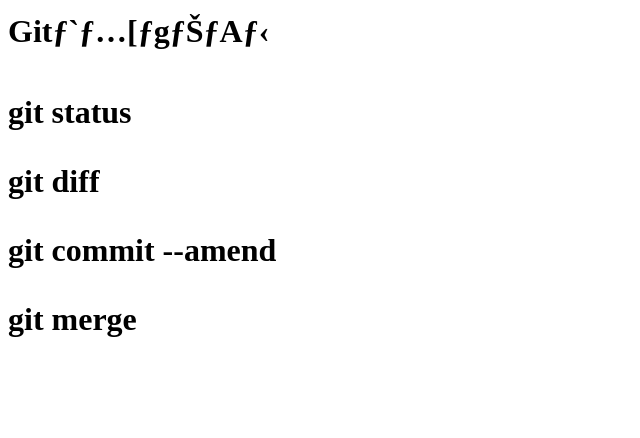
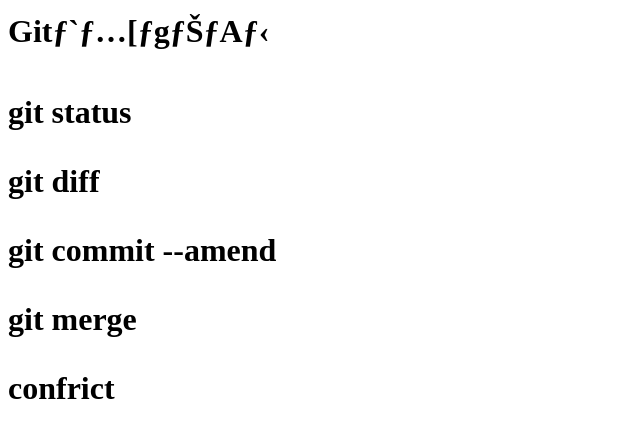
Before and after one commit to iwamako/tutorial, a plain HTML site: page index.html in a window 1280 px wide. Shown: the whole page, without its empty margins (0-640 px from the left). Drawn offline with Linux system fonts and the light colour scheme.

Commit message:
add confrict

```diff
--- a/index.html
+++ b/index.html
@@ -3,3 +3,4 @@
 <p>git diff<p>
 <p>git commit --amend<p>
 <p>git merge<p/>
+<p>confrict<p/>
```
